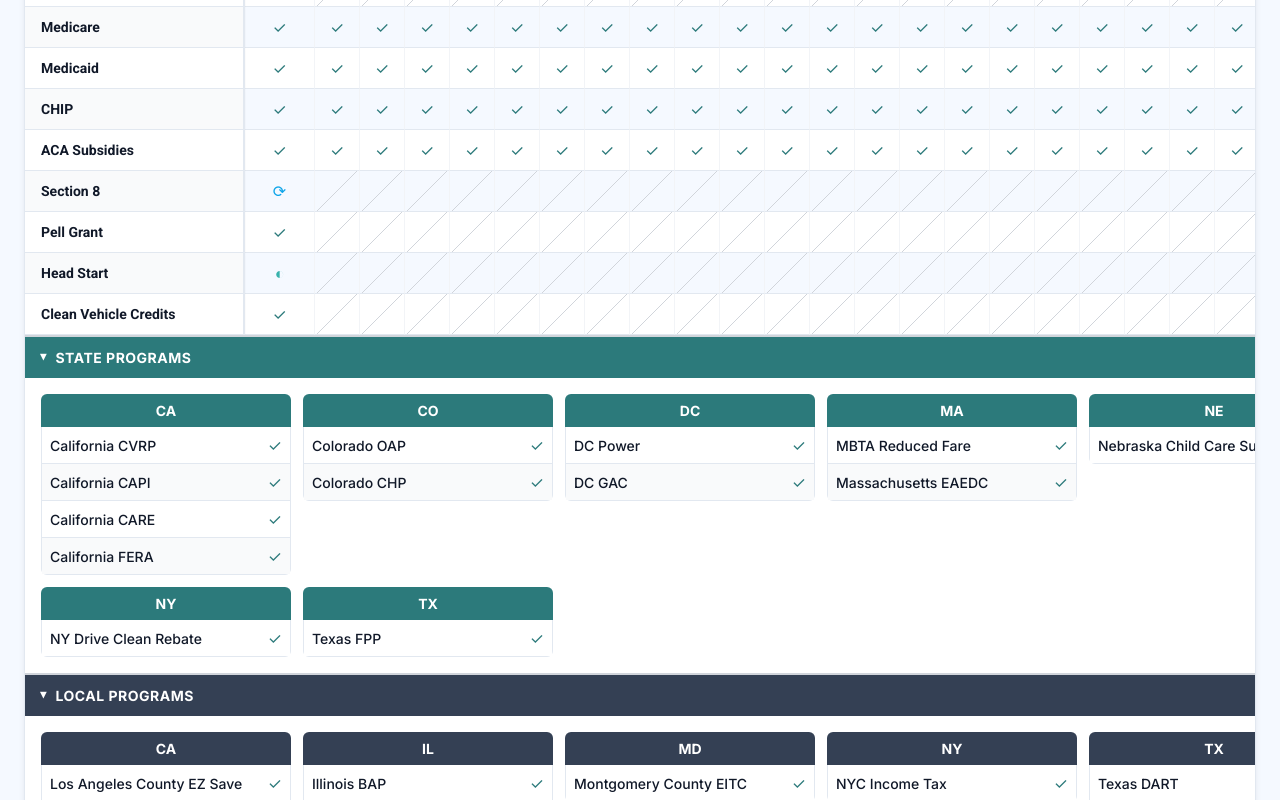
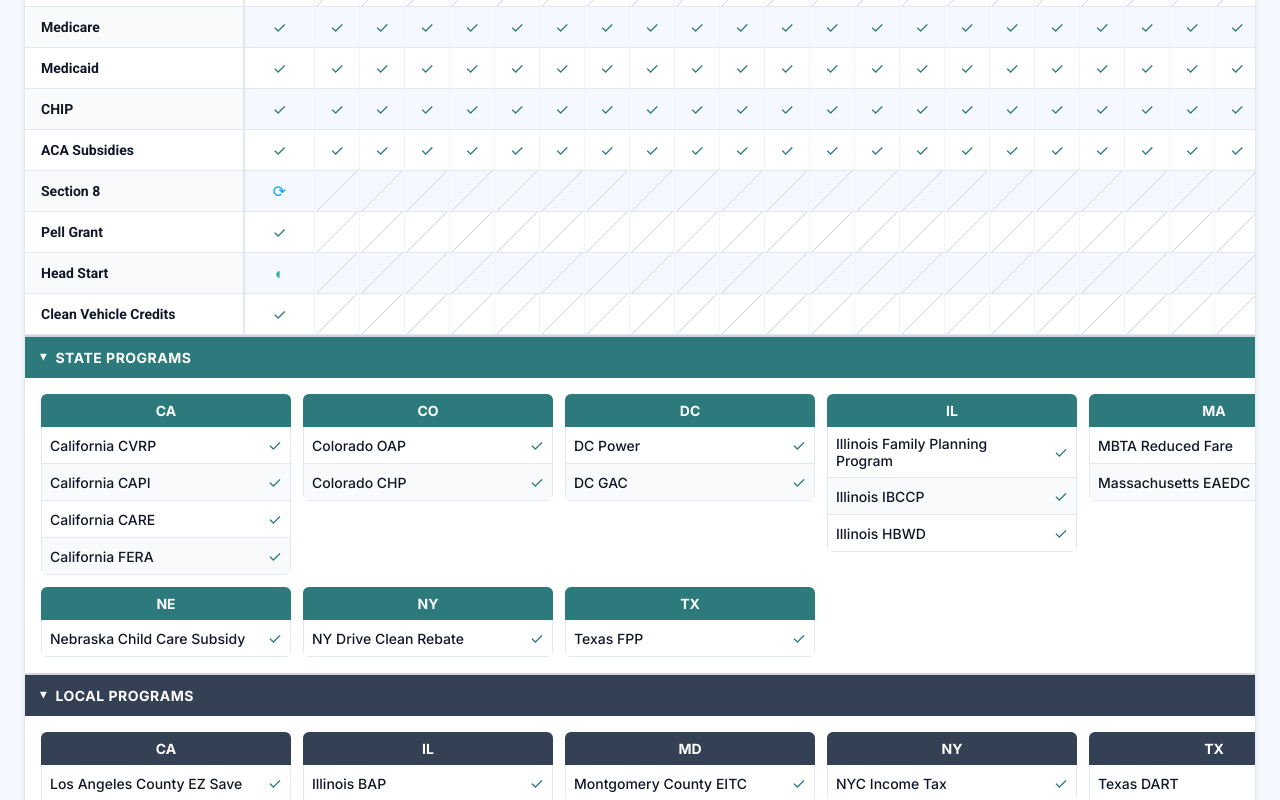
Before and after one commit to PolicyEngine/policyengine-coverage-tracker, a React (Create React App) app: page / in a window 1280 px wide. Shown: the part 1341-2141 px from the top of the page. Built offline with nearby package versions, Linux system fonts and the light colour scheme.

Commit message:
Update tracker with newest programs and redesign Fixes #19

```diff
--- a/src/data/programs.ts
+++ b/src/data/programs.ts
@@ -924,12 +924,12 @@
   {
     id: 'medicare',
     name: 'Medicare',
-    fullName: 'Medicare',
+    fullName: 'Medicare Parts A and B',
     agency: 'HHS',
     status: 'complete',
     coverage: 'US',
     variable: 'is_medicare_eligible',
-    notes: 'Federal health insurance program for people 65+, younger with disabilities, and those with ESRD',
+    notes: 'Includes Part A (hospital) and Part B (medical) premiums with IRMAA adjustments',
     githubLinks: {
       parameters: `${GITHUB_BASE}/parameters/gov/hhs/medicare`,
       variables: `${GITHUB_BASE}/variables/gov/hhs/medicare`,
@@ -1206,6 +1206,51 @@
       parameters: `${GITHUB_BASE}/parameters/gov/states/ca/cpuc/fera`,
       variables: `${GITHUB_BASE}/variables/gov/states/ca/cpuc/fera`,
       tests: `${TESTS_BASE}/policy/baseline/gov/states/ca/cpuc/fera`,
+    },
+  },
+  {
+    id: 'il_fpp',
+    name: 'Illinois Family Planning Program',
+    fullName: 'Illinois HFS Family Planning Program',
+    agency: 'State',
+    status: 'complete',
+    coverage: 'IL',
+    variable: 'il_fpp_eligible',
+    notes: 'Income limit at 213% FPL',
+    githubLinks: {
+      parameters: `${GITHUB_BASE}/parameters/gov/states/il/hfs/fpp`,
+      variables: `${GITHUB_BASE}/variables/gov/states/il/hfs/fpp`,
+      tests: `${TESTS_BASE}/policy/baseline/gov/states/il/hfs/fpp`,
+    },
+  },
+  {
+    id: 'il_ibccp',
+    name: 'Illinois IBCCP',
+    fullName: 'Illinois Health Benefits for Persons with Breast or Cervical Cancer',
+    agency: 'State',
+    status: 'complete',
+    coverage: 'IL',
+    variable: 'il_bcc_eligible',
+    notes: 'Only includes eligibility rules',
+    githubLinks: {
+      parameters: `${GITHUB_BASE}/parameters/gov/states/il/hfs/bcc`,
+      variables: `${GITHUB_BASE}/variables/gov/states/il/hfs/bcc`,
+      tests: `${TESTS_BASE}/policy/baseline/gov/states/il/hfs/bcc`,
+    },
+  },
+  {
+    id: 'il_hbwd',
+    name: 'Illinois HBWD',
+    fullName: 'Illinois Health Benefits for Workers with Disabilities',
+    agency: 'State',
+    status: 'complete',
+    coverage: 'IL',
+    variable: 'il_hbwd',
+    notes: 'Medicaid buy-in program for workers with disabilities',
+    githubLinks: {
+      parameters: `${GITHUB_BASE}/parameters/gov/states/il/hfs/hbwd`,
+      variables: `${GITHUB_BASE}/variables/gov/states/il/hfs/hbwd`,
+      tests: `${TESTS_BASE}/policy/baseline/gov/states/il/hfs/hbwd`,
     },
   },
   {
```
